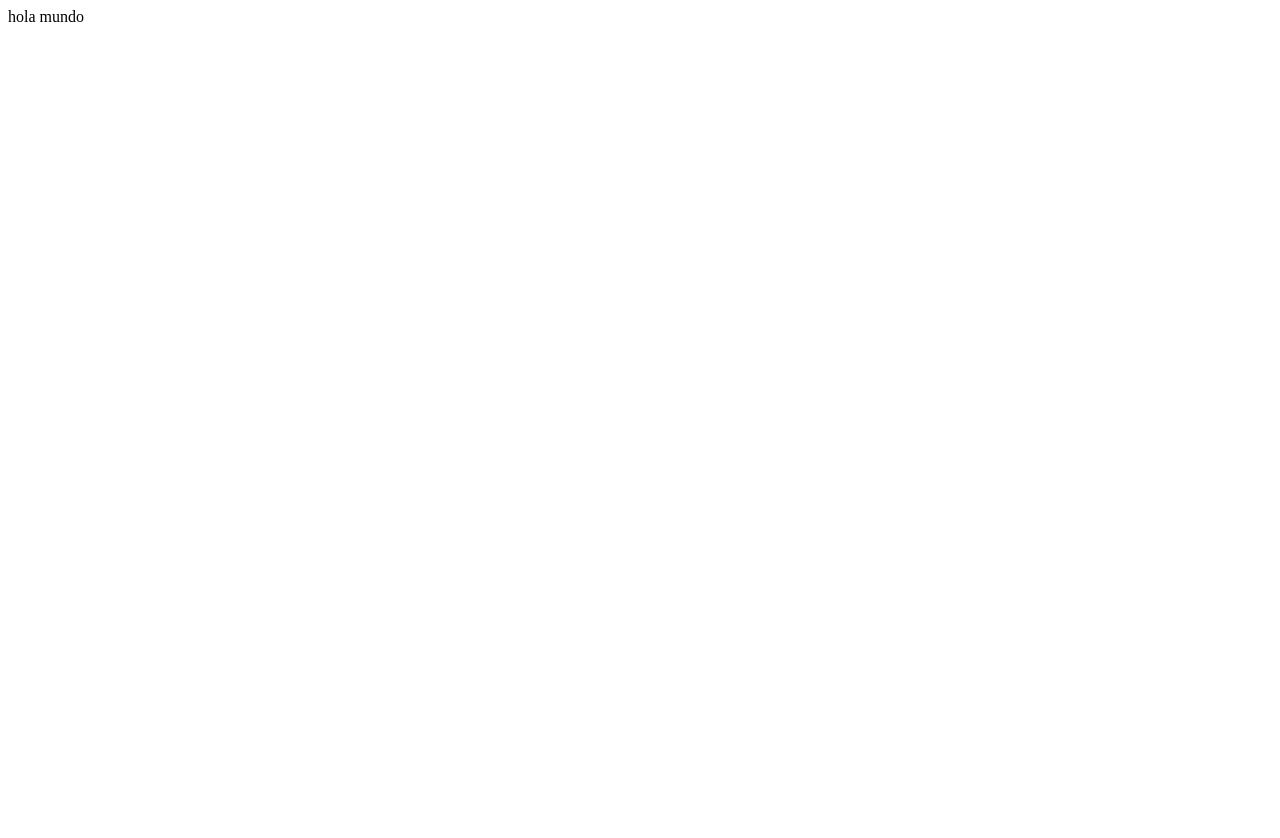
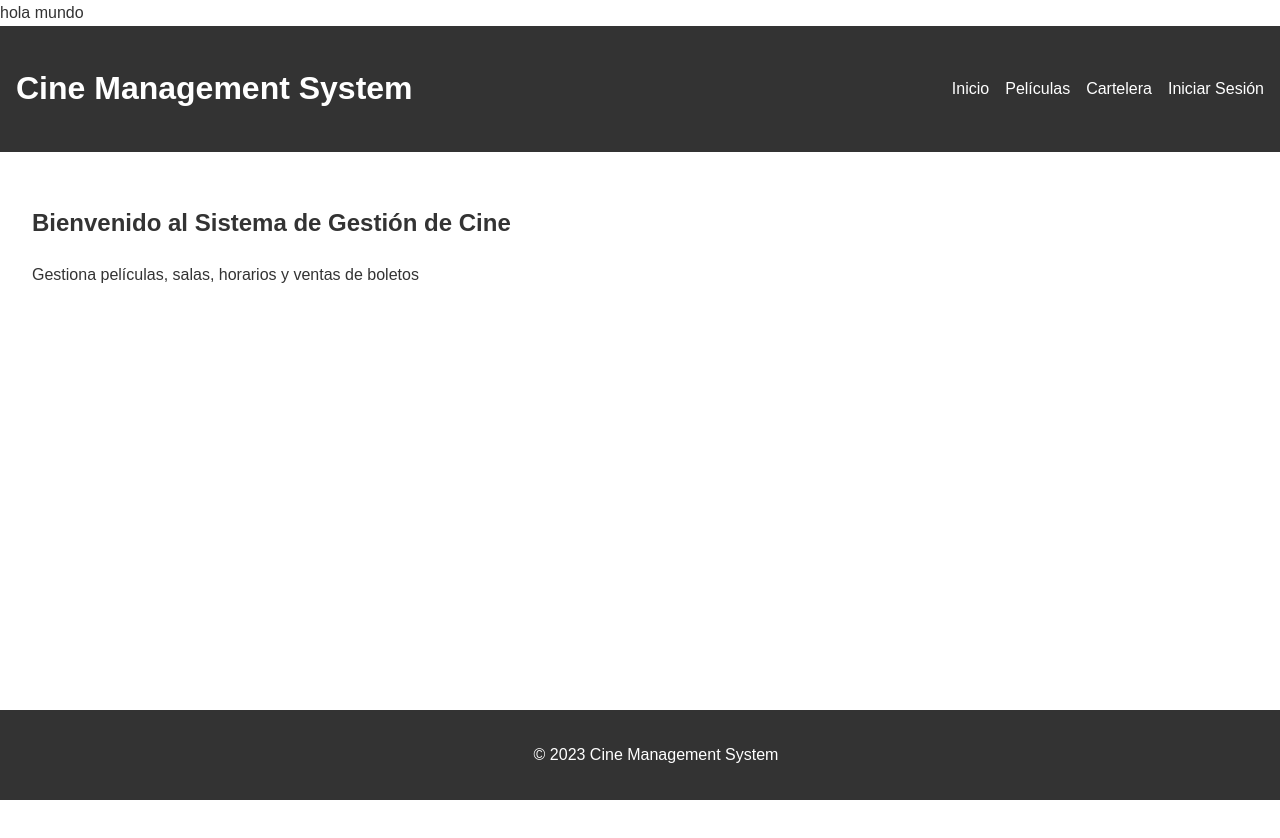
Before and after one commit to BRANDON-VILLANUEVA137/Administracion_de_cine, a plain HTML site: page index.html in a window 1280 px wide. Before the commit the page ends 800 px from the top, so only its background shows below. Drawn offline with Linux system fonts and the light colour scheme; files that its build step writes are made by us from their sources.

Commit message:
No c que pedo o bueno se agrego el css, la bakend(index.js)

```diff
--- a/index.html
+++ b/index.html
@@ -1 +1,37 @@
 hola mundo
+<!DOCTYPE html>
+<html lang="es">
+<head>
+  <meta charset="UTF-8">
+  <meta name="viewport" content="width=device-width, initial-scale=1.0">
+  <title>Cine Management System</title>
+  <link rel="stylesheet" href="css/style.css">
+</head>
+<body>
+  <header>
+    <h1>Cine Management System</h1>
+    <nav>
+      <ul>
+        <li><a href="#" id="home-link">Inicio</a></li>
+        <li><a href="#" id="movies-link">Películas</a></li>
+        <li><a href="#" id="schedule-link">Cartelera</a></li>
+        <li><a href="#" id="login-link">Iniciar Sesión</a></li>
+      </ul>
+    </nav>
+  </header>
+
+  <main id="main-content">
+    <!-- Dynamic content will be loaded here -->
+    <section class="hero">
+      <h2>Bienvenido al Sistema de Gestión de Cine</h2>
+      <p>Gestiona películas, salas, horarios y ventas de boletos</p>
+    </section>
+  </main>
+
+  <footer>
+    <p>&copy; 2023 Cine Management System</p>
+  </footer>
+
+  <script src="js/main.js"></script>
+</body>
+</html>
--- /dev/null
+++ b/style.css
@@ -0,0 +1,58 @@
+/* Base styles */
+body {
+    font-family: 'Arial', sans-serif;
+    margin: 0;
+    padding: 0;
+    line-height: 1.6;
+    color: #333;
+  }
+
+  header {
+    background: #333;
+    color: #fff;
+    padding: 1rem;
+    display: flex;
+    justify-content: space-between;
+    align-items: center;
+  }
+
+  nav ul {
+    list-style: none;
+    display: flex;
+  }
+
+  nav ul li {
+    margin-left: 1rem;
+  }
+
+  nav a {
+    color: #fff;
+    text-decoration: none;
+  }
+
+  main {
+    padding: 2rem;
+    min-height: 80vh;
+  }
+
+  footer {
+    background: #333;
+    color: #fff;
+    text-align: center;
+    padding: 1rem;
+    position: fixed;
+    bottom: 0;
+    width: 100%;
+  }
+
+  /* Responsive design */
+  @media (max-width: 768px) {
+    header {
+      flex-direction: column;
+    }
+
+    nav ul {
+      padding: 0;
+      margin-top: 1rem;
+    }
+  }
```
Also changed, not shown: index.js (added, +43 -0 lines).
